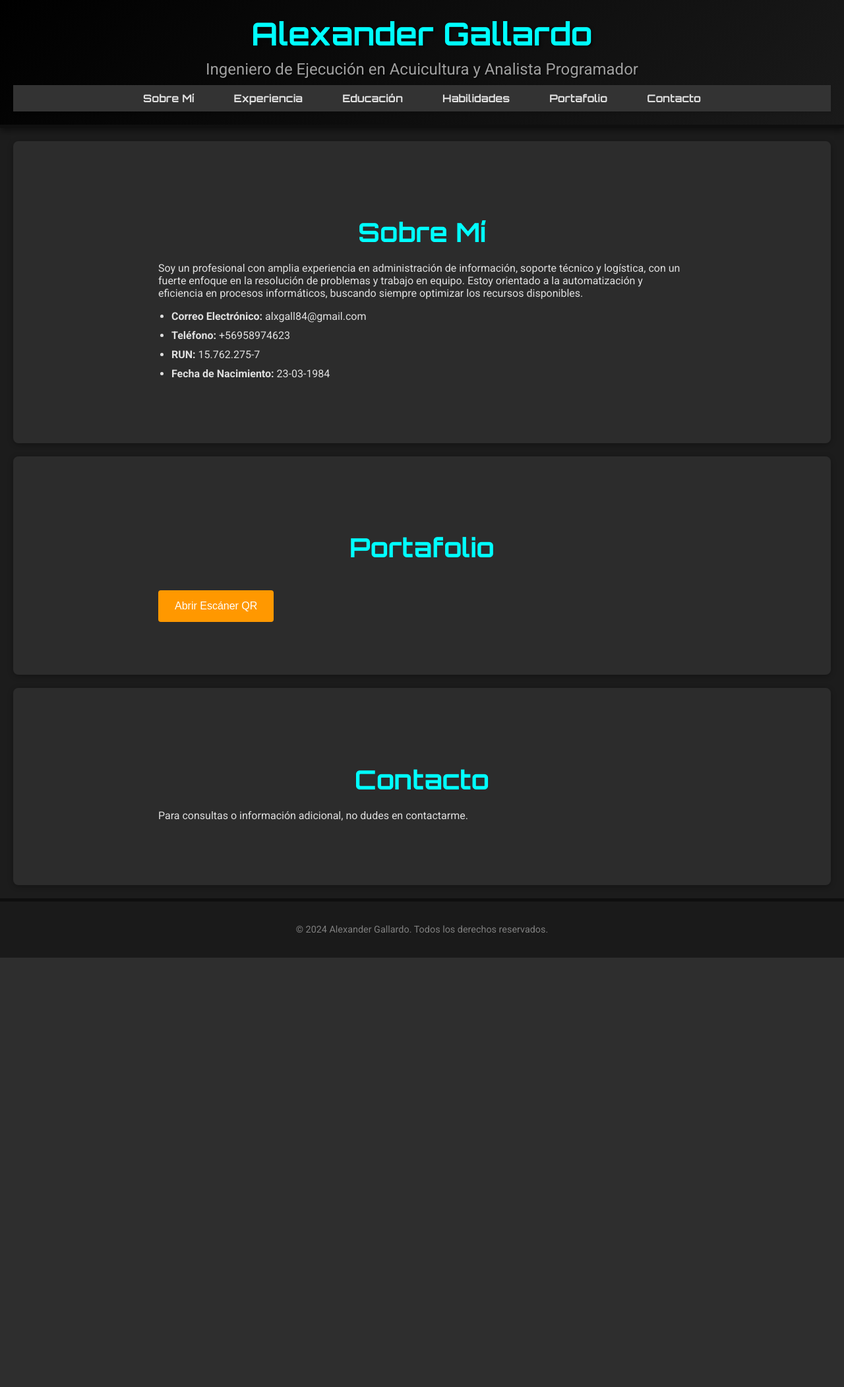
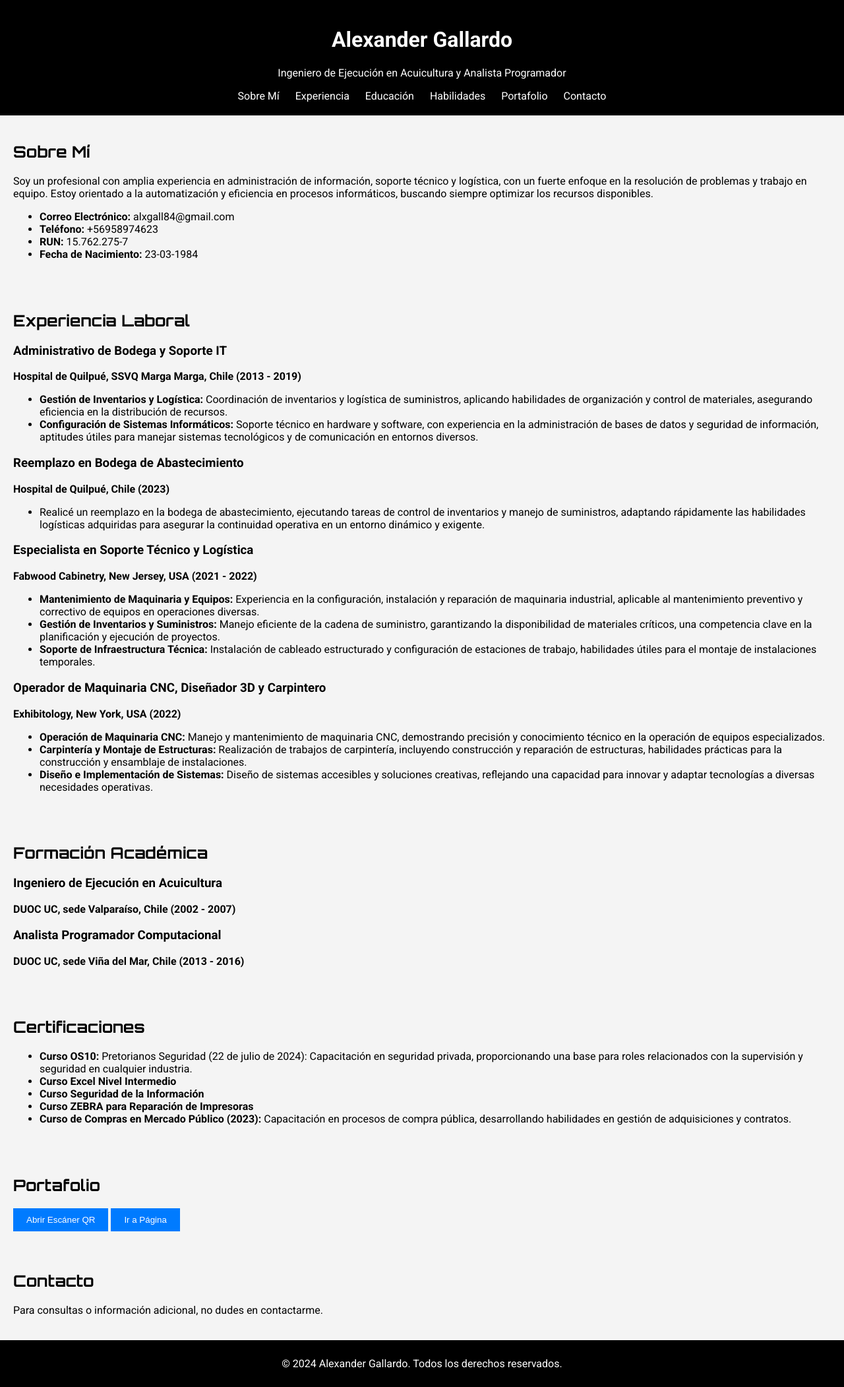
Before and after one commit to AlxUnd3r777/portafolio, a PHP site: page / in a window 1280 px wide. Shown: the whole page at 66% size. Before the commit the page ends 1452 px from the top, so only its background shows below. Run offline with PHP 8.4, Linux system fonts and the light colour scheme; some libraries are stand-ins or nearby versions.

Commit message:
Sube el perfil profesional con HTML, CSS y JS

```diff
--- a/index.html
+++ b/index.html
@@ -11,169 +11,6 @@
     <!-- Integración de AR.js y A-Frame -->
     <script src="https://cdnjs.cloudflare.com/ajax/libs/aframe/1.2.0/aframe.min.js"></script>
     <script src="https://cdn.rawgit.com/AR-js-org/AR.js/master/aframe/build/aframe-ar.js"></script>
-    <style>
-        /* Estilos generales */
-        body {
-            font-family: 'Roboto', sans-serif;
-            margin: 0;
-            padding: 0;
-            background-color: #1c1c1c;
-            color: #e0e0e0;
-        }
-
-        /* Cabecera */
-        header {
-            background: linear-gradient(135deg, #000000, #1a1a1a);
-            color: #e0e0e0;
-            padding: 20px;
-            text-align: center;
-            border-bottom: 5px solid #0f0f0f;
-            box-shadow: 0 4px 10px rgba(0, 0, 0, 0.5);
-        }
-
-        #header-title {
-            font-family: 'Orbitron', sans-serif;
-            font-size: 3em;
-            margin: 0;
-            color: #0ff;
-            text-shadow: 2px 2px 4px rgba(0, 0, 0, 0.7);
-        }
-
-        #header-subtitle {
-            font-family: 'Roboto', sans-serif;
-            font-size: 1.5em;
-            margin: 10px 0;
-            color: #a0a0a0;
-            text-shadow: 1px 1px 2px rgba(0, 0, 0, 0.7);
-        }
-
-        /* Navegación */
-        nav {
-            background-color: #333;
-            padding: 10px 0;
-            display: flex;
-            justify-content: center;
-            align-items: center;
-            position: sticky;
-            top: 0;
-            z-index: 1000;
-            box-shadow: 0 2px 4px rgba(0, 0, 0, 0.1);
-        }
-
-        nav ul {
-            list-style: none;
-            margin: 0;
-            padding: 0;
-            display: flex;
-        }
-
-        nav ul li {
-            margin: 0 15px;
-        }
-
-        nav ul li a {
-            text-decoration: none;
-            color: #e0e0e0;
-            font-family: 'Orbitron', sans-serif;
-            font-weight: bold;
-            padding: 10px 15px;
-            transition: background-color 0.3s, color 0.3s;
-            border-radius: 4px;
-        }
-
-        nav ul li a:hover {
-            background-color: #444;
-            color: #0ff;
-        }
-
-        /* Secciones */
-        section {
-            padding: 60px 20px;
-            margin: 20px auto;
-            border-radius: 8px;
-            background-color: #2c2c2c;
-            box-shadow: 0 2px 8px rgba(0, 0, 0, 0.3);
-            max-width: 1200px;
-        }
-
-        .section-content {
-            max-width: 800px;
-            margin: 0 auto;
-            padding: 20px;
-        }
-
-        /* Botón */
-        button {
-            background-color: #ff9800;
-            border: none;
-            color: #fff;
-            padding: 15px 25px;
-            text-align: center;
-            text-decoration: none;
-            display: inline-block;
-            font-size: 16px;
-            border-radius: 4px;
-            transition: background-color 0.3s;
-            cursor: pointer;
-        }
-
-        button:hover {
-            background-color: #ff5722;
-        }
-
-        /* Modal */
-        .modal {
-            display: none;
-            position: fixed;
-            z-index: 1000;
-            left: 0;
-            top: 0;
-            width: 100%;
-            height: 100%;
-            overflow: auto;
-            background-color: rgba(0, 0, 0, 0.8);
-        }
-
-        .modal-content {
-            background-color: #2c2c2c;
-            margin: 15% auto;
-            padding: 20px;
-            border: 1px solid #888;
-            width: 80%;
-            max-width: 600px;
-            border-radius: 8px;
-            box-shadow: 0 4px 8px rgba(0, 0, 0, 0.3);
-        }
-
-        .close {
-            color: #aaa;
-            float: right;
-            font-size: 28px;
-            font-weight: bold;
-        }
-
-        .close:hover,
-        .close:focus {
-            color: #ff5722;
-            cursor: pointer;
-        }
-
-        /* Footer */
-        footer {
-            background-color: #1a1a1a;
-            padding: 20px;
-            text-align: center;
-            color: #7f7f7f;
-            font-size: 0.9em;
-        }
-
-        /* Estilos para A-Frame dentro del modal */
-        .a-scene {
-            width: 100%;
-            height: 500px;
-            display: block;
-        }
-    </style>
 </head>
 <body>
     <!-- Cabecera -->
@@ -208,11 +45,69 @@
         </div>
     </section>
 
-    <!-- Botón para abrir el escáner de QR -->
+    <!-- Sección Experiencia Laboral -->
+    <section id="experiencia">
+        <div class="section-content">
+            <h2>Experiencia Laboral</h2>
+            <h3>Administrativo de Bodega y Soporte IT</h3>
+            <p><strong>Hospital de Quilpué, SSVQ Marga Marga, Chile (2013 - 2019)</strong></p>
+            <ul>
+                <li><strong>Gestión de Inventarios y Logística:</strong> Coordinación de inventarios y logística de suministros, aplicando habilidades de organización y control de materiales, asegurando eficiencia en la distribución de recursos.</li>
+                <li><strong>Configuración de Sistemas Informáticos:</strong> Soporte técnico en hardware y software, con experiencia en la administración de bases de datos y seguridad de información, aptitudes útiles para manejar sistemas tecnológicos y de comunicación en entornos diversos.</li>
+            </ul>
+            <h3>Reemplazo en Bodega de Abastecimiento</h3>
+            <p><strong>Hospital de Quilpué, Chile (2023)</strong></p>
+            <ul>
+                <li>Realicé un reemplazo en la bodega de abastecimiento, ejecutando tareas de control de inventarios y manejo de suministros, adaptando rápidamente las habilidades logísticas adquiridas para asegurar la continuidad operativa en un entorno dinámico y exigente.</li>
+            </ul>
+            <h3>Especialista en Soporte Técnico y Logística</h3>
+            <p><strong>Fabwood Cabinetry, New Jersey, USA (2021 - 2022)</strong></p>
+            <ul>
+                <li><strong>Mantenimiento de Maquinaria y Equipos:</strong> Experiencia en la configuración, instalación y reparación de maquinaria industrial, aplicable al mantenimiento preventivo y correctivo de equipos en operaciones diversas.</li>
+                <li><strong>Gestión de Inventarios y Suministros:</strong> Manejo eficiente de la cadena de suministro, garantizando la disponibilidad de materiales críticos, una competencia clave en la planificación y ejecución de proyectos.</li>
+                <li><strong>Soporte de Infraestructura Técnica:</strong> Instalación de cableado estructurado y configuración de estaciones de trabajo, habilidades útiles para el montaje de instalaciones temporales.</li>
+            </ul>
+            <h3>Operador de Maquinaria CNC, Diseñador 3D y Carpintero</h3>
+            <p><strong>Exhibitology, New York, USA (2022)</strong></p>
+            <ul>
+                <li><strong>Operación de Maquinaria CNC:</strong> Manejo y mantenimiento de maquinaria CNC, demostrando precisión y conocimiento técnico en la operación de equipos especializados.</li>
+                <li><strong>Carpintería y Montaje de Estructuras:</strong> Realización de trabajos de carpintería, incluyendo construcción y reparación de estructuras, habilidades prácticas para la construcción y ensamblaje de instalaciones.</li>
+                <li><strong>Diseño e Implementación de Sistemas:</strong> Diseño de sistemas accesibles y soluciones creativas, reflejando una capacidad para innovar y adaptar tecnologías a diversas necesidades operativas.</li>
+            </ul>
+        </div>
+    </section>
+
+    <!-- Sección Educación -->
+    <section id="educacion">
+        <div class="section-content">
+            <h2>Formación Académica</h2>
+            <h3>Ingeniero de Ejecución en Acuicultura</h3>
+            <p><strong>DUOC UC, sede Valparaíso, Chile (2002 - 2007)</strong></p>
+            <h3>Analista Programador Computacional</h3>
+            <p><strong>DUOC UC, sede Viña del Mar, Chile (2013 - 2016)</strong></p>
+        </div>
+    </section>
+
+    <!-- Sección Certificaciones -->
+    <section id="habilidades-cursos">
+        <div class="section-content">
+            <h2>Certificaciones</h2>
+            <ul>
+                <li><strong>Curso OS10:</strong> Pretorianos Seguridad (22 de julio de 2024): Capacitación en seguridad privada, proporcionando una base para roles relacionados con la supervisión y seguridad en cualquier industria.</li>
+                <li><strong>Curso Excel Nivel Intermedio</strong></li>
+                <li><strong>Curso Seguridad de la Información</strong></li>
+                <li><strong>Curso ZEBRA para Reparación de Impresoras</strong></li>
+                <li><strong>Curso de Compras en Mercado Público (2023):</strong> Capacitación en procesos de compra pública, desarrollando habilidades en gestión de adquisiciones y contratos.</li>
+            </ul>
+        </div>
+    </section>
+
+    <!-- Sección Portafolio -->
     <section id="portafolio">
         <div class="section-content">
             <h2>Portafolio</h2>
             <button id="openScannerBtn">Abrir Escáner QR</button>
+            <button id="openPageBtn">Ir a Página</button>
         </div>
     </section>
 
@@ -243,28 +138,6 @@
         <p>&copy; 2024 Alexander Gallardo. Todos los derechos reservados.</p>
     </footer>
 
-    <script>
-        // Obtener el modal y el botón para abrirlo
-        var modal = document.getElementById("scannerModal");
-        var btn = document.getElementById("openScannerBtn");
-        var span = document.getElementsByClassName("close")[0];
-
-        // Cuando el usuario hace clic en el botón, abre el modal
-        btn.onclick = function() {
-            modal.style.display = "block";
-        }
-
-        // Cuando el usuario hace clic en el botón de cerrar, cierra el modal
-        span.onclick = function() {
-            modal.style.display = "none";
-        }
-
-        // Cuando el usuario hace clic en cualquier lugar fuera del modal, lo cierra
-        window.onclick = function(event) {
-            if (event.target == modal) {
-                modal.style.display = "none";
-            }
-        }
-    </script>
+    <script src="script.js"></script>
 </body>
 </html>
--- a/styles.css
+++ b/styles.css
@@ -3,203 +3,71 @@ body {
     font-family: 'Roboto', sans-serif;
     margin: 0;
     padding: 0;
-    background-color: #1c1c1c; /* Fondo oscuro */
-    color: #e0e0e0; /* Texto claro */
+    background-color: #f4f4f4;
 }
 
-/* Cabecera */
 header {
-    background: linear-gradient(135deg, #000000, #1a1a1a);
-    color: #e0e0e0;
+    background-color: #000;
+    color: #fff;
     padding: 20px;
     text-align: center;
-    border-bottom: 5px solid #0f0f0f;
-    box-shadow: 0 4px 10px rgba(0, 0, 0, 0.5);
 }
 
-#header-title {
-    font-family: 'Orbitron', sans-serif;
-    font-size: 3em;
-    margin: 0;
-    color: #0ff;
-    text-shadow: 2px 2px 4px rgba(0, 0, 0, 0.7);
+header a {
+    color: #fff;
+    text-decoration: none;
+    padding: 0 10px;
 }
 
-#header-subtitle {
-    font-family: 'Roboto', sans-serif;
-    font-size: 1.5em;
-    margin: 10px 0;
-    color: #a0a0a0;
-    text-shadow: 1px 1px 2px rgba(0, 0, 0, 0.7);
+header nav ul {
+    list-style: none;
+    padding: 0;
+    margin: 0;
 }
 
-/* Navegación */
-nav {
-    background-color: #333;
-    padding: 10px 0;
-    display: flex;
-    justify-content: center;
-    align-items: center;
-    position: sticky;
-    top: 0;
-    z-index: 1000;
-    box-shadow: 0 2px 4px rgba(0, 0, 0, 0.1);
-}
-
-nav ul {
-    list-style: none;
-    margin: 0;
-    padding: 0;
-    display: flex;
-}
-
-nav ul li {
-    margin: 0 15px;
-}
-
-nav ul li a {
-    text-decoration: none;
-    color: #e0e0e0;
-    font-family: 'Orbitron', sans-serif;
-    font-weight: bold;
-    padding: 10px 15px;
-    transition: background-color 0.3s, color 0.3s;
-    border-radius: 4px;
-}
-
-nav ul li a:hover {
-    background-color: #444;
-    color: #0ff;
-}
-
-/* Secciones */
-section {
-    padding: 60px 20px;
-    margin: 20px auto;
-    border-radius: 8px;
-    background-color: #2c2c2c;
-    box-shadow: 0 2px 8px rgba(0, 0, 0, 0.3);
-    max-width: 1200px;
+header nav ul li {
+    display: inline;
 }
 
 .section-content {
-    max-width: 800px;
-    margin: 0 auto;
     padding: 20px;
 }
 
-/* Títulos de secciones */
-section h2 {
+h2 {
     font-family: 'Orbitron', sans-serif;
-    font-size: 2.5em;
-    margin-bottom: 20px;
-    color: #0ff;
-    text-align: center;
 }
 
-/* Listas */
-ul {
-    padding-left: 20px;
+button {
+    background-color: #007BFF;
+    color: #fff;
+    border: none;
+    padding: 10px 20px;
+    cursor: pointer;
 }
 
-ul li {
-    margin-bottom: 10px;
+button:hover {
+    background-color: #0056b3;
 }
 
-/* Formularios */
-form {
-    display: flex;
-    flex-direction: column;
-    gap: 10px;
-    max-width: 600px;
-    margin: 0 auto;
-}
-
-form label {
-    font-weight: bold;
-}
-
-form input,
-form textarea {
-    padding: 10px;
-    border: 1px solid #333;
-    border-radius: 4px;
-    background-color: #1c1c1c;
-    color: #e0e0e0;
-}
-
-form button {
-    padding: 10px;
-    border: none;
-    border-radius: 4px;
-    background-color: #0ff;
-    color: #000;
-    font-weight: bold;
-    cursor: pointer;
-    transition: background-color 0.3s;
-}
-
-form button:hover {
-    background-color: #09c;
-}
-
-/* Galería de Proyectos */
-.gallery {
-    display: flex;
-    gap: 20px;
-    flex-wrap: wrap;
-    justify-content: center;
-}
-
-.gallery-item {
-    flex: 1 1 calc(33% - 20px);
-    margin: 10px;
-    background-color: #333;
-    border-radius: 8px;
-    overflow: hidden;
-}
-
-.gallery-item img {
-    width: 100%;
-    height: auto;
-    display: block;
-}
-
-.gallery-item p {
-    padding: 10px;
-    margin: 0;
-    color: #e0e0e0;
-}
-
-/* Footer */
-footer {
-    background-color: #333;
-    color: #e0e0e0;
-    text-align: center;
-    padding: 20px;
-    border-top: 5px solid #0f0f0f;
-}
-
-/* Estilos para la ventana modal */
+/* Estilos del modal */
 .modal {
     display: none;
     position: fixed;
-    z-index: 1000;
+    z-index: 1;
     left: 0;
     top: 0;
     width: 100%;
     height: 100%;
-    background-color: rgba(0, 0, 0, 0.8);
+    overflow: auto;
+    background-color: rgba(0,0,0,0.4);
 }
 
 .modal-content {
-    margin: 10% auto;
+    background-color: #fefefe;
+    margin: 15% auto;
     padding: 20px;
+    border: 1px solid #888;
     width: 80%;
-    max-width: 800px;
-    background-color: #1c1c1c;
-    border-radius: 8px;
-    overflow: hidden;
 }
 
 .close {
@@ -207,27 +75,19 @@ footer {
     float: right;
     font-size: 28px;
     font-weight: bold;
-    cursor: pointer;
 }
 
 .close:hover,
 .close:focus {
-    color: #fff;
+    color: black;
     text-decoration: none;
     cursor: pointer;
 }
 
-button {
-    padding: 10px 20px;
-    font-size: 16px;
-    cursor: pointer;
-    background-color: #444;
-    color: white;
-    border: none;
-    border-radius: 5px;
-    margin-top: 20px;
+/* Estilos del footer */
+footer {
+    background-color: #000;
+    color: #fff;
+    text-align: center;
+    padding: 10px;
 }
-
-button:hover {
-    background-color: #555;
-}
```
